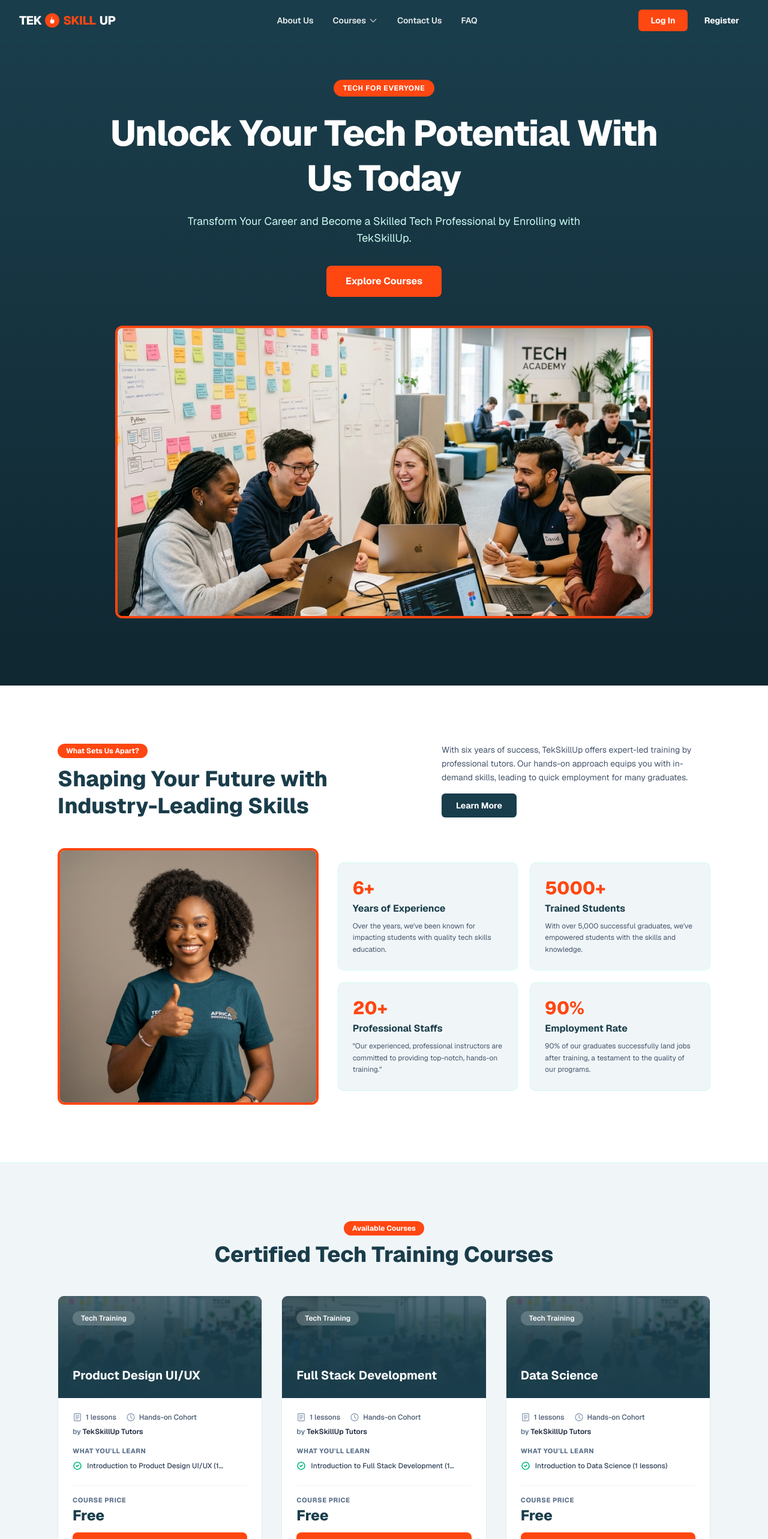
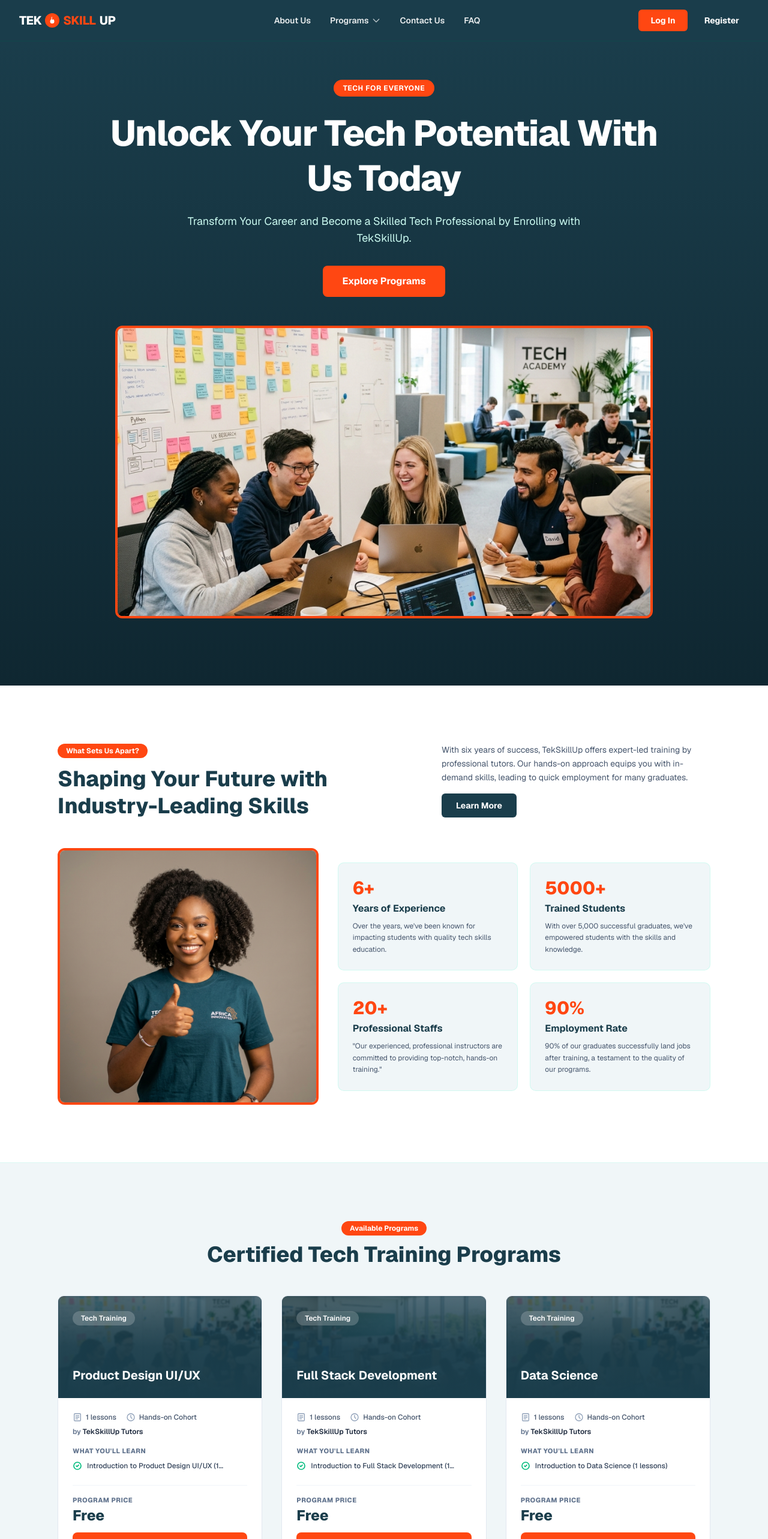
Before and after one commit to prudent360/learning-management-tacademy, a Next.js app: page /landing-page in a window 1280 px wide. Shown: the top 2566 px of the page at 60% size. Built offline with nearby package versions, Linux system fonts and the light colour scheme; no server answers; the database is empty.

Commit message:
Update public user-facing terminology from Course/Courses to Program/Programs across navigation, cards, and details pages

```diff
--- a/src/app/courses/page.tsx
+++ b/src/app/courses/page.tsx
@@ -23,10 +23,10 @@ export default async function PublicCoursesCatalogPage() {
             Explore Programs
           </div>
           <h1 className="text-3xl font-extrabold text-white sm:text-4xl md:text-5xl">
-            Certified Tech Training Courses
+            Certified Tech Training Programs
           </h1>
           <p className="mx-auto max-w-2xl text-xs sm:text-sm text-teal-100/90 leading-relaxed">
-            Browse our comprehensive selection of industry-aligned tech programs. Click View Course to see curriculum, schedules, and register.
+            Browse our comprehensive selection of industry-aligned tech programs. Click View Program to see curriculum, schedules, and register.
           </p>
         </div>
       </section>
@@ -46,7 +46,7 @@ export default async function PublicCoursesCatalogPage() {
 
         {courses.length === 0 && (
           <div className="rounded-2xl bg-white p-12 text-center text-sm text-slate-500 shadow-sm border border-slate-200">
-            No courses published yet. Please check back soon!
+            No programs published yet. Please check back soon!
           </div>
         )}
       </section>
--- a/src/app/landing-page/page.tsx
+++ b/src/app/landing-page/page.tsx
@@ -115,7 +115,7 @@ export default async function LandingPage() {
               href="#courses"
               className="inline-block rounded-xl bg-[#FF4712] px-8 py-3.5 text-base font-bold text-white shadow-lg transition-all hover:bg-[#e03d0d] active:scale-[0.98]"
             >
-              Explore Courses
+              Explore Programs
             </a>
           </div>
 
@@ -212,9 +212,9 @@ export default async function LandingPage() {
         <div className="mx-auto max-w-6xl px-4 md:px-8">
           <div className="text-center space-y-3">
             <div className="inline-block rounded-full bg-[#FF4712] px-3.5 py-1 text-xs font-bold text-white">
-              Available Courses
+              Available Programs
             </div>
-            <h2 className="text-3xl font-extrabold text-[#1A3D4B] md:text-4xl">Certified Tech Training Courses</h2>
+            <h2 className="text-3xl font-extrabold text-[#1A3D4B] md:text-4xl">Certified Tech Training Programs</h2>
           </div>
 
           <div className="mt-12 grid grid-cols-1 gap-8 sm:grid-cols-2 lg:grid-cols-3">
--- a/src/app/page.tsx
+++ b/src/app/page.tsx
@@ -137,7 +137,7 @@ export default async function HomePage() {
               href="#courses"
               className="inline-block rounded-xl bg-[#FF4712] px-8 py-3.5 text-base font-bold text-white shadow-lg transition-all hover:bg-[#e03d0d] hover:shadow-xl active:scale-[0.98]"
             >
-              Explore Courses
+              Explore Programs
             </a>
           </div>
 
@@ -275,11 +275,11 @@ export default async function HomePage() {
           {/* Section Heading */}
           <div className="text-center space-y-3">
             <div className="inline-block rounded-full bg-[#FF4712] px-3.5 py-1 text-xs font-bold text-white">
-              Available Courses
+              Available Programs
             </div>
-            <h2 className="text-3xl font-extrabold text-[#1A3D4B] md:text-4xl">Certified Tech Training Courses</h2>
+            <h2 className="text-3xl font-extrabold text-[#1A3D4B] md:text-4xl">Certified Tech Training Programs</h2>
             <p className="mx-auto max-w-2xl text-xs sm:text-sm text-slate-600 leading-relaxed">
-              Explore our extensive selection of highly sought-after beginner-friendly tech courses, meticulously
+              Explore our extensive selection of highly sought-after beginner-friendly tech programs, meticulously
               designed to empower and inspire learners at every step of their educational journey.
             </p>
           </div>
--- a/src/components/CourseCard.tsx
+++ b/src/components/CourseCard.tsx
@@ -107,7 +107,7 @@ export function CourseCard({
         <div className="mt-6 pt-4 border-t border-slate-100 space-y-3">
           <div>
             <p className="text-[11px] font-extrabold uppercase tracking-wider text-slate-500">
-              COURSE PRICE
+              PROGRAM PRICE
             </p>
             <p className="text-2xl font-extrabold text-[#1A3D4B] mt-0.5">
               {course.price > 0 ? formatCurrency(course.price, currency) : "Free"}
@@ -118,7 +118,7 @@ export function CourseCard({
             href={`/courses/${course.slug}`}
             className="block w-full rounded-xl bg-[#FF4712] py-3 text-center text-sm font-bold text-white shadow-sm transition-all hover:bg-[#e03d0d] active:scale-[0.99]"
           >
-            View Course
+            View Program
           </Link>
         </div>
       </div>
--- a/src/components/CourseDetailsView.tsx
+++ b/src/components/CourseDetailsView.tsx
@@ -60,7 +60,7 @@ export function CourseDetailsView({
             {/* Left Content */}
             <div className="space-y-6 lg:col-span-7">
               <div className="inline-flex items-center gap-2 rounded-full bg-[#FF4712] px-4 py-1.5 text-xs font-bold text-white shadow-sm">
-                <span>{course.category || "Certified Tech Course"}</span>
+                <span>{course.category || "Certified Tech Program"}</span>
               </div>
 
               <h1 className="text-3xl font-extrabold tracking-tight sm:text-4xl md:text-5xl text-white leading-tight">
@@ -213,9 +213,9 @@ export function CourseDetailsView({
         <div className="grid grid-cols-1 gap-10 lg:grid-cols-12">
           {/* Left Column: Course Overview & Curriculum */}
           <div className="space-y-12 lg:col-span-8">
-            {/* About Course */}
+            {/* About Program */}
             <div className="rounded-2xl border border-slate-200 bg-white p-6 sm:p-8 shadow-sm space-y-4">
-              <h2 className="text-2xl font-extrabold text-[#1A3D4B]">Course Overview</h2>
+              <h2 className="text-2xl font-extrabold text-[#1A3D4B]">Program Overview</h2>
               <p className="text-sm text-slate-600 leading-relaxed whitespace-pre-line">
                 {course.description}
               </p>
@@ -325,7 +325,7 @@ export function CourseDetailsView({
             {/* Instructor Card */}
             <div className="rounded-2xl border border-slate-200 bg-white p-6 shadow-sm space-y-4">
               <h3 className="text-xs font-extrabold uppercase tracking-wider text-slate-500">
-                COURSE INSTRUCTOR
+                PROGRAM INSTRUCTOR
               </h3>
               <div className="flex items-center gap-3">
                 <div className="grid h-12 w-12 place-items-center rounded-full bg-[#1A3D4B] text-white font-bold text-lg">
@@ -356,7 +356,7 @@ export function CourseDetailsView({
               </div>
 
               <div className="border-t border-teal-800/80 pt-4">
-                <span className="text-[11px] font-bold text-teal-200 uppercase">Course Fee</span>
+                <span className="text-[11px] font-bold text-teal-200 uppercase">Program Fee</span>
                 <p className="text-3xl font-extrabold text-white mt-0.5">
                   {course.price > 0 ? formatCurrency(course.price, currency) : "Free"}
                 </p>
--- a/src/components/LandingHeader.tsx
+++ b/src/components/LandingHeader.tsx
@@ -38,7 +38,7 @@ export function LandingHeader({
             About Us
           </a>
           <a href="#courses" className="flex items-center gap-1 transition-colors hover:text-white">
-            Courses
+            Programs
             <svg className="h-4 w-4 text-white/70" fill="none" viewBox="0 0 24 24" stroke="currentColor">
               <path strokeLinecap="round" strokeLinejoin="round" strokeWidth={2} d="M19 9l-7 7-7-7" />
             </svg>
@@ -118,7 +118,7 @@ export function LandingHeader({
             onClick={() => setOpen(false)}
             className="block rounded-lg px-3 py-2 text-white/90 transition-colors hover:bg-white/10 hover:text-white"
           >
-            Courses
+            Programs
           </a>
           <a
             href="#contact"
```
